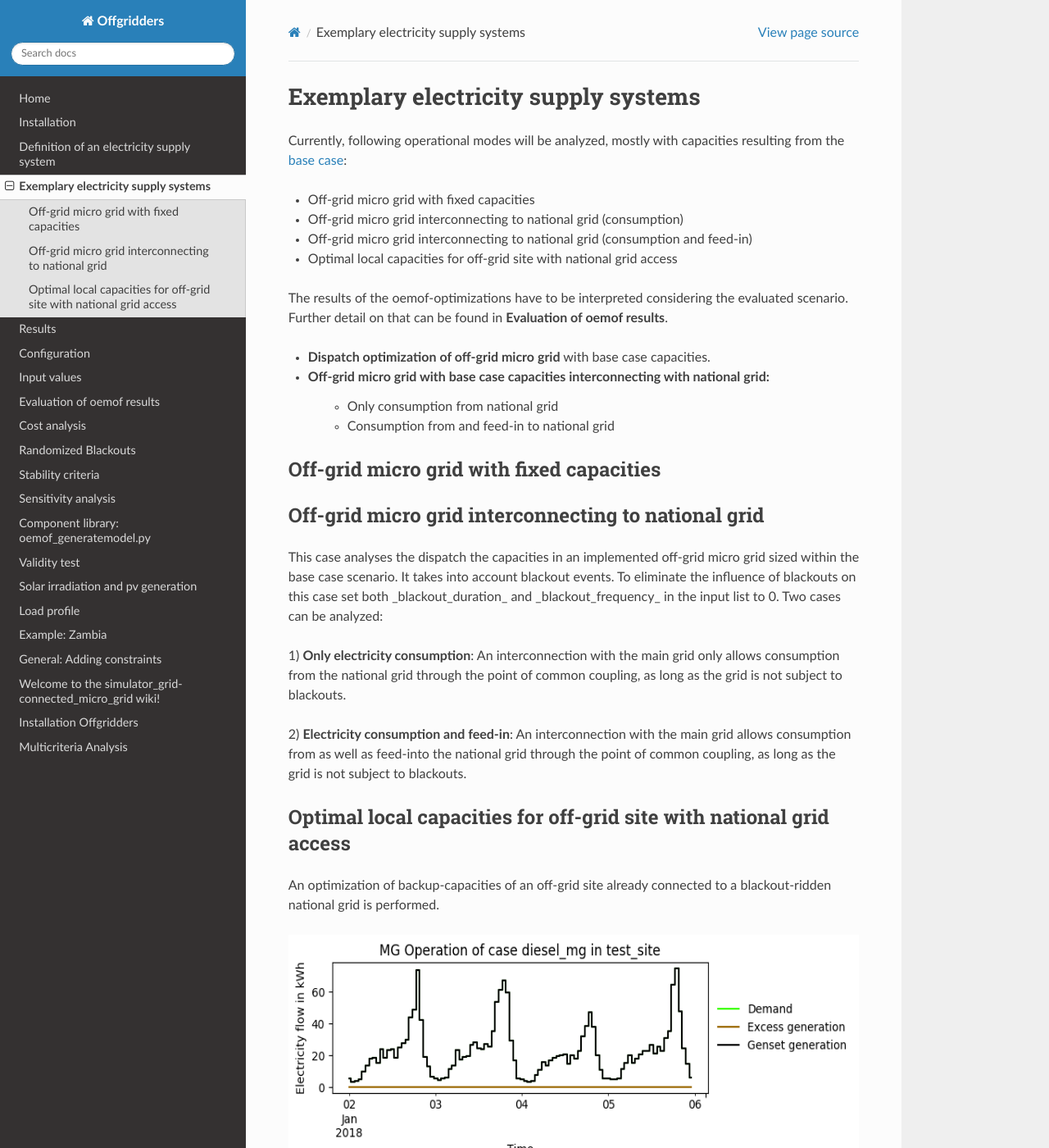
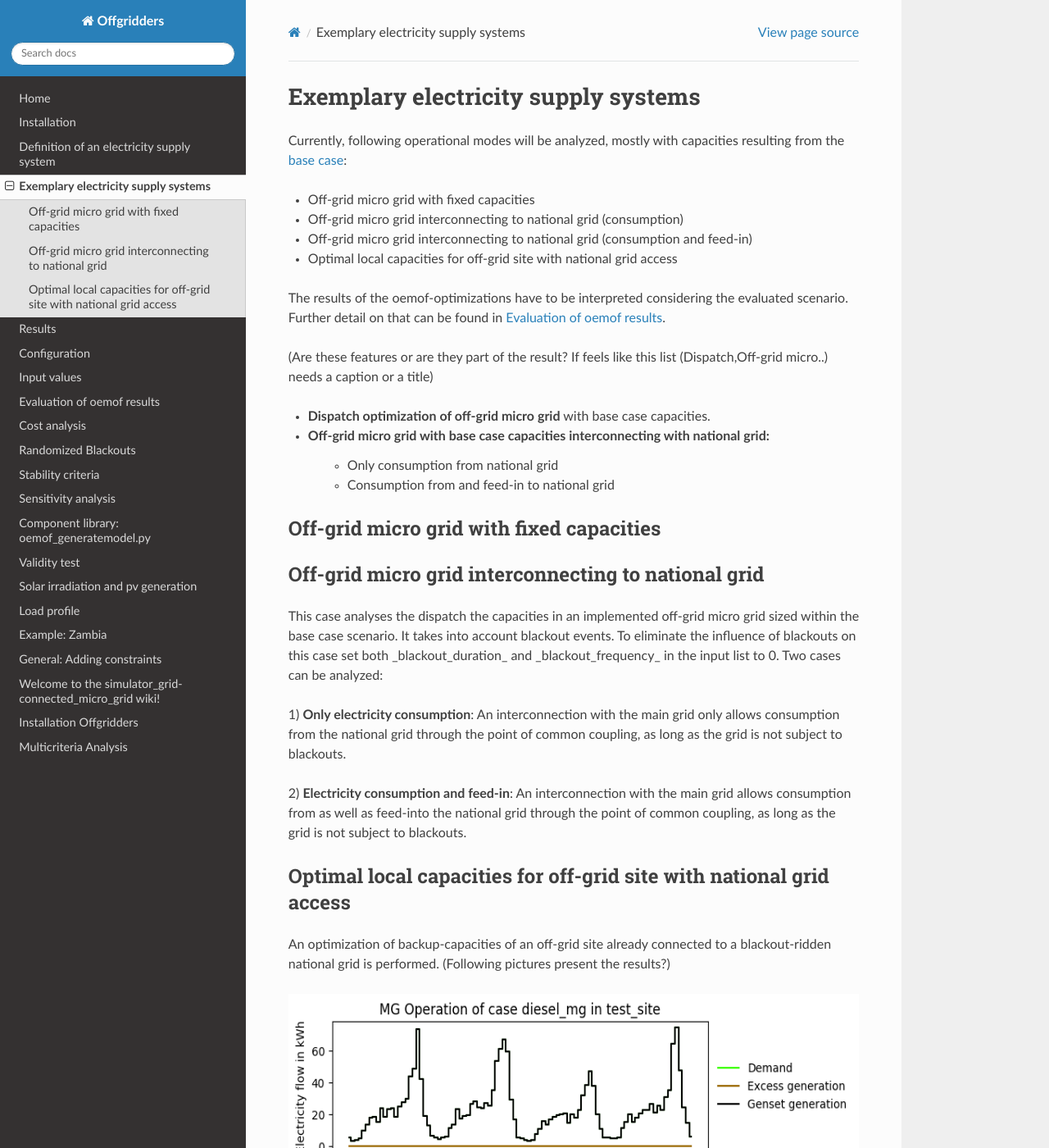
Before and after one commit to rl-institut/offgridders, a Sphinx documentation site: the page built from docs/Exemplary.rst, in a window 1280 px wide and 1400 px high. Shown: the whole window at 82% size. Built offline with Sphinx 7.4.7 and the Read the Docs theme 2.0.0, drawn with Linux system fonts in a browser that asks for light colours.

Commit message:
Small content changes to Exemplary

```diff
--- a/docs/Exemplary.rst
+++ b/docs/Exemplary.rst
@@ -9,7 +9,9 @@ Currently, following operational modes will be analyzed, mostly with capacities
 * Off-grid micro grid interconnecting to national grid (consumption and feed-in)
 * Optimal local capacities for off-grid site with national grid access
 
-The results of the oemof-optimizations have to be interpreted considering the evaluated scenario. Further detail on that can be found in **Evaluation of oemof results**.
+The results of the oemof-optimizations have to be interpreted considering the evaluated scenario. Further detail on that can be found in `Evaluation of oemof results <https://offgridders.readthedocs.io/en/latest/Evaluation.html>`_.
+
+(Are these features or are they part of the result? If feels like this list (Dispatch,Off-grid micro..) needs a caption or a title)\
 
 * **Dispatch optimization of off-grid micro grid** with base case capacities.
 * **Off-grid micro grid** with base case capacities interconnecting with national grid:
@@ -26,11 +28,11 @@ This case analyses the dispatch the capacities in an implemented off-grid micro
 An interconnection with the main grid only allows consumption from the national grid through the point of common coupling, as long as the grid is not subject to blackouts.
 
 2) **Electricity consumption and feed-in**:
-An interconnection with the main grid  allows consumption from as well as feed-into the national grid through the point of common coupling, as long as the grid is not subject to blackouts.
+An interconnection with the main grid allows consumption from as well as feed-into the national grid through the point of common coupling, as long as the grid is not subject to blackouts.
 
 Optimal local capacities for off-grid site with national grid access
 ---------------------------------------------------------------------
-An optimization of backup-capacities of an off-grid site already connected to a blackout-ridden national grid is performed.
+An optimization of backup-capacities of an off-grid site already connected to a blackout-ridden national grid is performed. (Following pictures present the results?)
 
 .. figure:: ../pictures/diesel_mg_4days.png
     :width: 5000px
@@ -44,7 +46,7 @@ An optimization of backup-capacities of an off-grid site already connected to a
 .. figure:: ../pictures/pv-diesel-mg_4days.png
     :width: 5000px
     :align: center
-    :height: 280px
+    :height: 300px
     :alt: alternate text
     :figclass: align-center
 
@@ -53,7 +55,7 @@ An optimization of backup-capacities of an off-grid site already connected to a
 .. figure:: ../pictures/pv-diesel-storage-mg_4days.png
     :width: 5000px
     :align: center
-    :height: 350px
+    :height: 380px
     :alt: alternate text
     :figclass: align-center
 
@@ -62,7 +64,7 @@ An optimization of backup-capacities of an off-grid site already connected to a
 .. figure:: ../pictures/pv-wind-storage-diesel-mg_4days.png
     :width: 5000px
     :align: center
-    :height: 350px
+    :height: 390px
     :alt: alternate text
     :figclass: align-center
 
```
